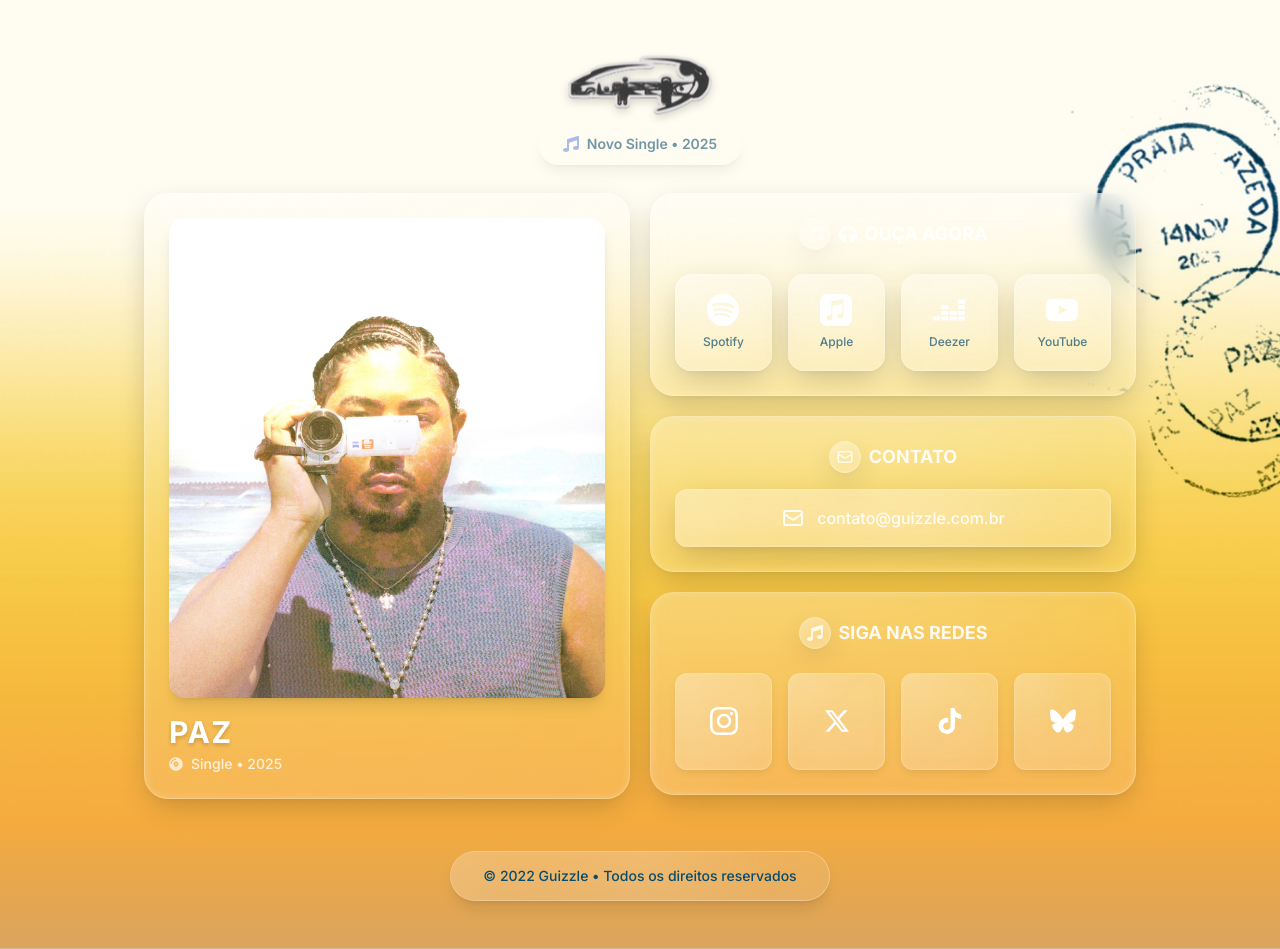
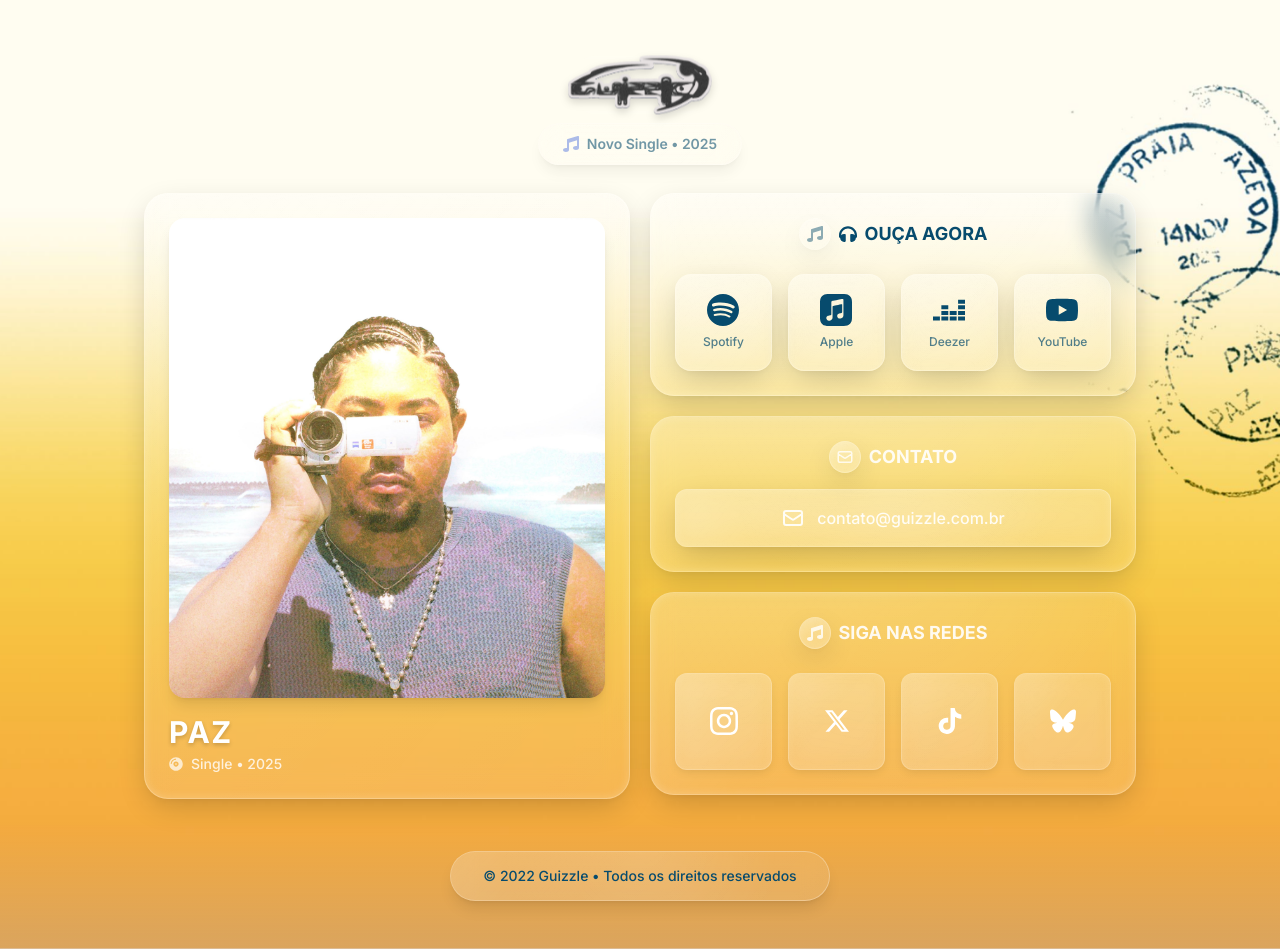
Before and after one commit to alx-ui/guizzle, a Next.js app: page / in a window 1280 px wide. Built offline with nearby package versions, Linux system fonts and the light colour scheme.

Commit message:
fix: update links and text colors in StreamingCard component for consistency

```diff
--- a/src/components/cards/StreamingCard.tsx
+++ b/src/components/cards/StreamingCard.tsx
@@ -8,41 +8,48 @@ export function StreamingCard() {
     <div className="bento-card bento-card-large glass-effect">
       <div className="flex items-center justify-center gap-2 mb-6 w-full">
         <div className="w-8 h-8 rounded-full glass-effect flex items-center justify-center animate-pulse-slow">
-          <FaMusic className="text-white/80" size={16} />
+          <FaMusic className="text-[#074b6d]/80" size={16} />
         </div>
-        <h3 className="text-lg font-bold text-white/90 flex items-center">
+        <h3 className="text-lg font-bold text-[#074b6d] flex items-center">
           <FaHeadphones className="mr-2" /> OUÇA AGORA
         </h3>
       </div>
       <div className="player-platforms-grid">
         <PlatformLink
-          href="https://open.spotify.com/intl-pt/track/2G8ILVSLgOj0f8H2E0ZIb6?si=2520e30508c64124"
+          href="https://open.spotify.com/intl-pt/track/7hAOR1qaodLuQJdUlq27eC?si=bab1c1783f1f4c62"
           icon={
-            <SiSpotify size={32} className="text-white group-hover:text-green-400 transition-colors duration-300" />
+            <SiSpotify size={32} className="text-[#074b6d] group-hover:text-green-400 transition-colors duration-300" />
           }
           label="Spotify"
           ariaLabel="Ouvir no Spotify"
           hoverClass="hover:bg-green-900/20 hover:border-green-300/20"
         />
         <PlatformLink
-          href="https://music.apple.com/br/artist/guizzle/1597203795"
+          href="https://music.apple.com/br/song/paz/1847970059"
           icon={
-            <SiApplemusic size={32} className="text-white group-hover:text-pink-400 transition-colors duration-300" />
+            <SiApplemusic
+              size={32}
+              className="text-[#074b6d] group-hover:text-pink-400 transition-colors duration-300"
+            />
           }
           label="Apple"
           ariaLabel="Ouvir no Apple Music"
           hoverClass="hover:bg-pink-900/20 hover:border-pink-300/20"
         />
         <PlatformLink
-          href="https://dzr.page.link/uKkRzxeNB8QSrWLQ8"
-          icon={<FaDeezer size={32} className="text-white group-hover:text-blue-400 transition-colors duration-300" />}
+          href="https://link.deezer.com/s/31BoCyiOpOhrjoZH7d4RI"
+          icon={
+            <FaDeezer size={32} className="text-[#074b6d] group-hover:text-blue-400 transition-colors duration-300" />
+          }
           label="Deezer"
           ariaLabel="Ouvir no Deezer"
           hoverClass="hover:bg-blue-900/20 hover:border-blue-300/20"
         />
         <PlatformLink
-          href="https://youtu.be/axP3KdyfEQw"
-          icon={<SiYoutube size={32} className="text-white group-hover:text-red-400 transition-colors duration-300" />}
+          href="https://www.youtube.com/@guizzlemynizzle/videos"
+          icon={
+            <SiYoutube size={32} className="text-[#074b6d] group-hover:text-red-400 transition-colors duration-300" />
+          }
           label="YouTube"
           ariaLabel="Assistir no YouTube"
           hoverClass="hover:bg-red-900/20 hover:border-red-300/20"
```
